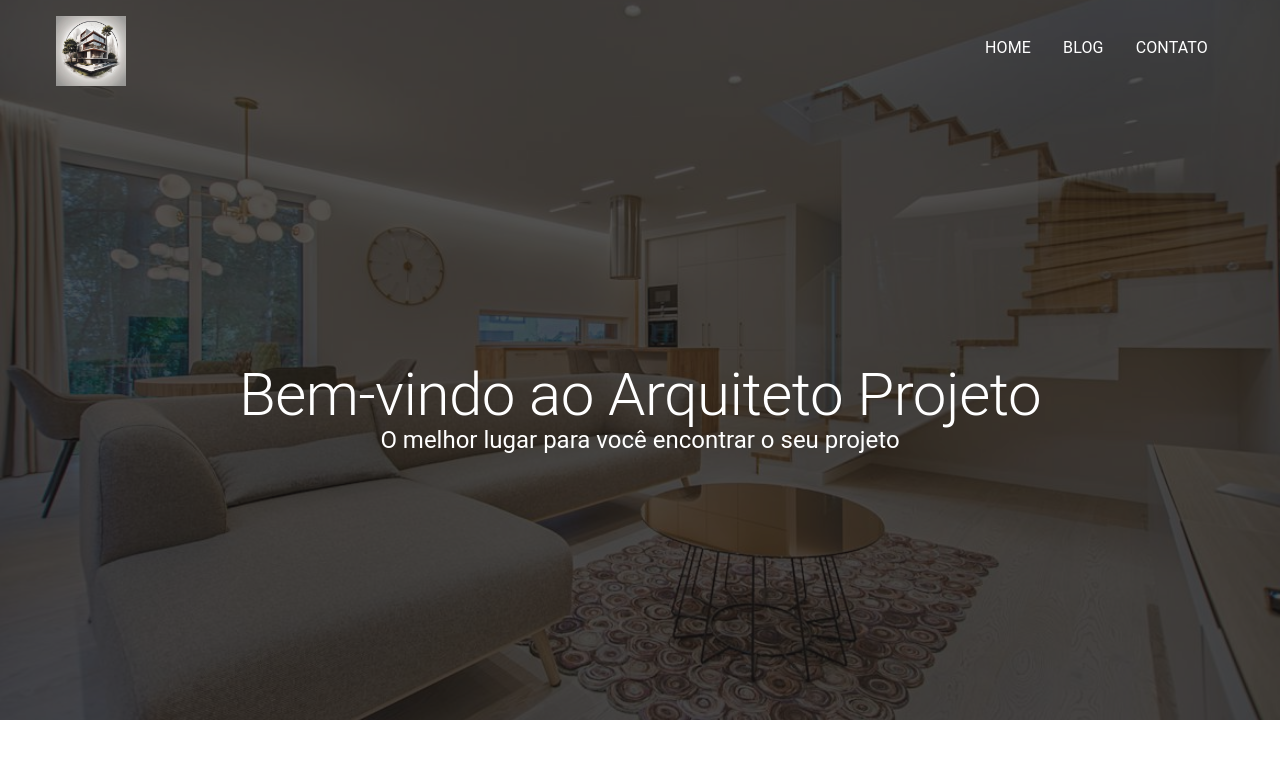
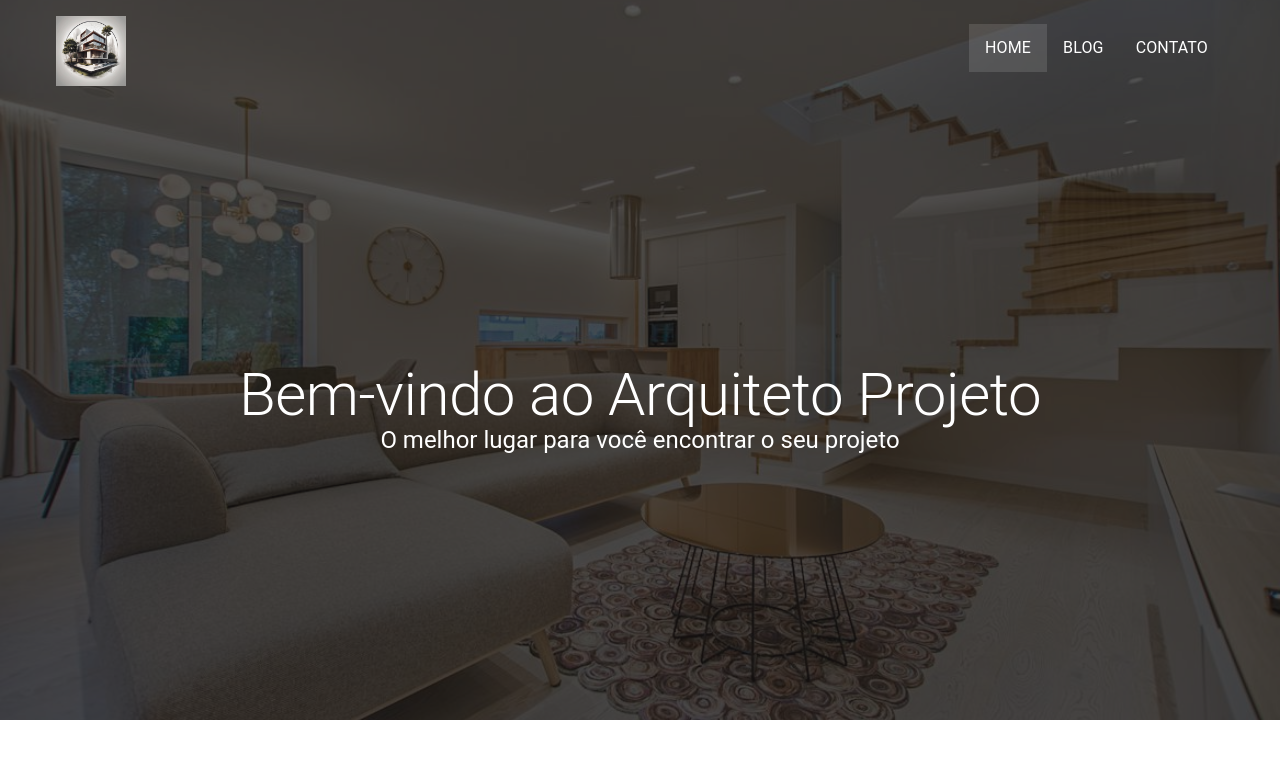
Before and after one commit to AthosAlexandre/ArquitetoParaFreela, a Vue app in the folder arquiteto-projeto/: page / in a window 1280 px wide. Shown: the top 758 px of the page. Built offline with nearby package versions, Linux system fonts and the light colour scheme.

Commit message:
colocando home da navegação

```diff
--- a/arquiteto-projeto/src/components/navegacao/Navegacao.vue
+++ b/arquiteto-projeto/src/components/navegacao/Navegacao.vue
@@ -8,7 +8,7 @@
 
         <div class="container-navegacao">
             <v-list class="bg d-flex ">
-                <v-list-item title="HOME"></v-list-item>
+                <v-list-item to="/" title="HOME"></v-list-item>
                 <v-list-item title="BLOG"></v-list-item>
                 <v-list-item title="CONTATO"></v-list-item>
             </v-list>
@@ -21,7 +21,7 @@
         <v-navigation-drawer v-model="isAbrir" location="right" >
             <v-app-bar-nav-icon location="top center" class="bota-aparecer" @click="isAbrir = !isAbrir"></v-app-bar-nav-icon>
             <v-list>
-                <v-list-item title="HOME"></v-list-item>
+                <v-list-item to="/" title="HOME"></v-list-item>
                 <v-list-item title="BLOG"></v-list-item>
                 <v-list-item title="CONTATO"></v-list-item>
             </v-list>
```
